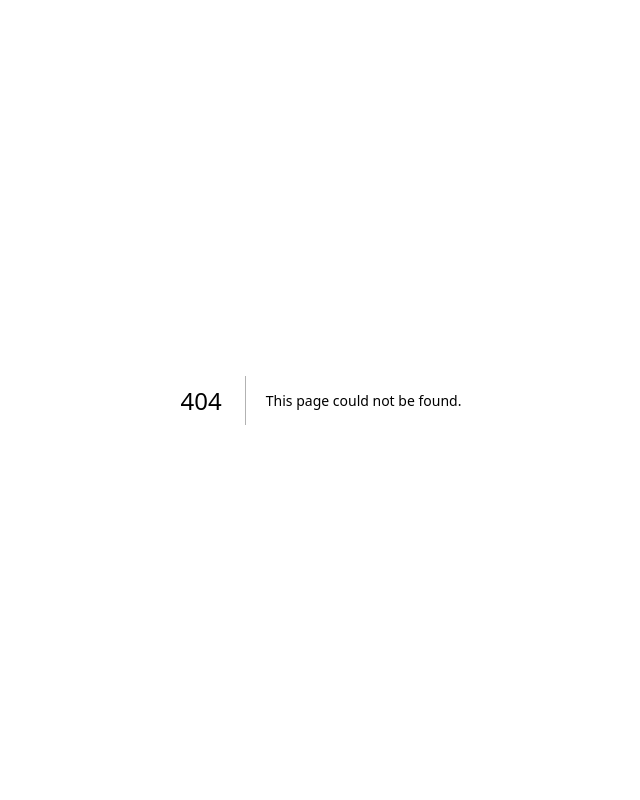
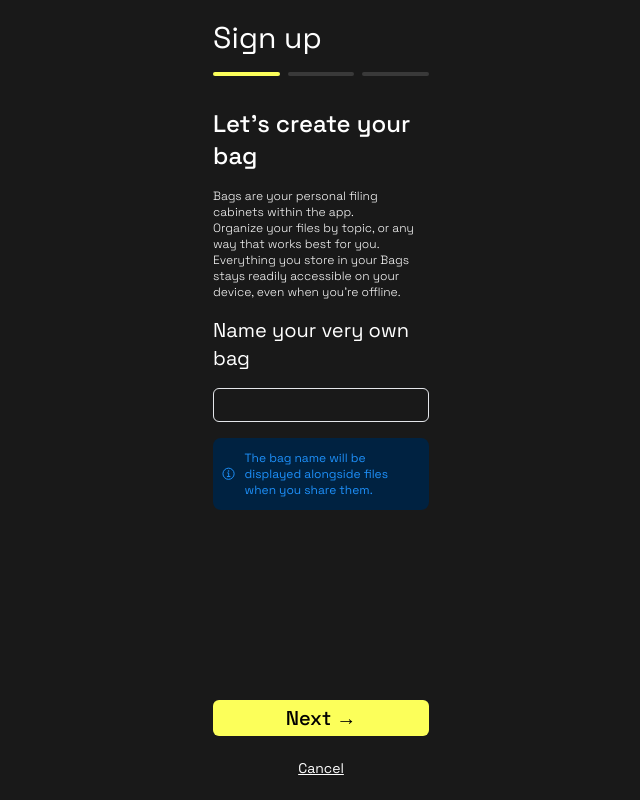
Before and after one commit to Jayesh1512/SchoolBag, a Next.js app: page /signup in a window 1280 px wide. Before the commit this address had no page. Shown: the whole page, without its empty margins (319-959 px from the left). Built offline with nearby package versions, Linux system fonts and the light colour scheme.

Commit message:
signup init

```diff
--- a/app/globals.css
+++ b/app/globals.css
@@ -8,4 +8,9 @@
 
 body{
   background-color: #191919;
+  /* overflow: hidden; */
 }
+
+.signup{
+  overflow: hidden;
+}
--- a/app/login/page.jsx
+++ b/app/login/page.jsx
@@ -1,9 +1,10 @@
+import Link from "next/link";
 import { FcGoogle } from "react-icons/fc";
 import { LuMail } from "react-icons/lu";
 
 const page = () => {
   return (
-    <div className="min-h-screen text-center lg:w-1/5 mx-auto max-sm:w-full w-1/2 relative max-sm:-top-10  overflow-hidden">
+    <div className="bg-background min-h-screen text-center lg:w-1/5 mx-auto max-sm:w-full w-1/2 relative max-sm:-top-10 overflow-hidden">
       <img src="/img/login/main/bag.png" alt="" className="relative" />
       <p className="text-yellow font-medium text-xl py-5">
         All Your Learning, One Place
@@ -20,7 +21,7 @@ const page = () => {
           </button>
           <button className="text-black bg-yellow flex justify-center mt-6 w-full items-center gap-4 py-2 border border-black rounded-lg font-medium text-base">
             <LuMail />
-            <span className="">Signup Using email</span>
+            <Link href='/signup' className="overflow-hidden">Signup Using email</Link>
           </button>
         </div>
       </div>
--- /dev/null
+++ b/app/signup/One.jsx
@@ -0,0 +1,31 @@
+import { IoInformationCircleOutline } from "react-icons/io5";
+
+const One = () => {
+  return (
+    <div className="py-4">
+      <div className="space-y-4">
+        <p className="text-2xl font-medium">Let's create your bag</p>
+        <p className="text-xs font-light">
+          Bags are your personal filing cabinets within the app.
+          <br /> Organize your files by topic, or any way that works best for
+          you. Everything you store in your Bags stays readily accessible on
+          your device, even when you're offline.
+        </p>
+
+        <p className="text-xl">Name your very own bag</p>
+        <input
+          type="text"
+          className="bg-background border w-full rounded-md py-1 px-3"
+        />
+        <div className="w-full bg-[#002241] flex gap-1 p-2 rounded-lg items-center justify-evenly">
+          <IoInformationCircleOutline className="text-[#1D90FA] text-4xl" />
+          <p className="text-[#1D90FA] text-xs p-1">
+            The bag name will be displayed alongside files when you share them.
+          </p>
+        </div>
+      </div>
+    </div>
+  );
+};
+
+export default One;
--- /dev/null
+++ b/app/signup/Three.jsx
@@ -0,0 +1,9 @@
+import React from 'react'
+
+const Three = () => {
+  return (
+    <div>Three</div>
+  )
+}
+
+export default Three
--- /dev/null
+++ b/app/signup/Two.jsx
@@ -0,0 +1,9 @@
+import React from 'react'
+
+const Two = () => {
+  return (
+    <div>Two</div>
+  )
+}
+
+export default Two
--- /dev/null
+++ b/app/signup/page.jsx
@@ -0,0 +1,53 @@
+"use client";
+import { useState } from "react";
+import One from "./One";
+import Link from "next/link";
+
+const Page = () => {
+  const [pageNo, setPageNo] = useState(1);
+
+  const nextpage = () => {
+    setPageNo(pageNo + 1);
+  };
+
+  return (
+    <div className="overflow-hidden bg-background ">
+      <div className="lg:w-1/5 md:w-1/2 mx-auto text-white ">
+        <div className="space-y-4 py-5 px-5">
+          <p className="text-3xl">Sign up</p>
+          <div className="grid w-full grid-cols-3 gap-2">
+            <div
+              className={`w-full rounded-full ${
+                pageNo >= 1 ? "bg-yellow" : "bg-[#393939]"
+              } h-1`}
+            ></div>
+            <div
+              className={`w-full rounded-full ${
+                pageNo >= 2 ? "bg-yellow" : "bg-[#393939]"
+              } h-1`}
+            ></div>
+            <div
+              className={`w-full rounded-full ${
+                pageNo >= 3 ? "bg-yellow" : "bg-[#393939]"
+              } h-1`}
+            ></div>
+          </div>
+          <div>{pageNo == 1 && <One />}</div>
+        </div>
+        <div className="text-center px-5 py-5 lg:w-1/5 md:w-1/2 mx-auto flex flex-col items-center gap-4 text-xl w-full absolute bg-background bottom-0 overflow-hidden">
+          <button
+            className="w-full text-black bg-yellow rounded-md font-medium py-1"
+            onClick={nextpage}
+          >
+            Next &rarr;
+          </button>
+          <Link href="/login">
+            <button className="w-full underline text-sm">Cancel</button>
+          </Link>
+        </div>
+      </div>
+    </div>
+  );
+};
+
+export default Page;
--- a/tailwind.config.js
+++ b/tailwind.config.js
@@ -9,6 +9,7 @@ module.exports = {
     extend: {
       colors: {
         "yellow" : '#FCFF5A',
+        "background" : "#191919"
       },
       backgroundImage: {
         "gradient-radial": "radial-gradient(var(--tw-gradient-stops))",
```
